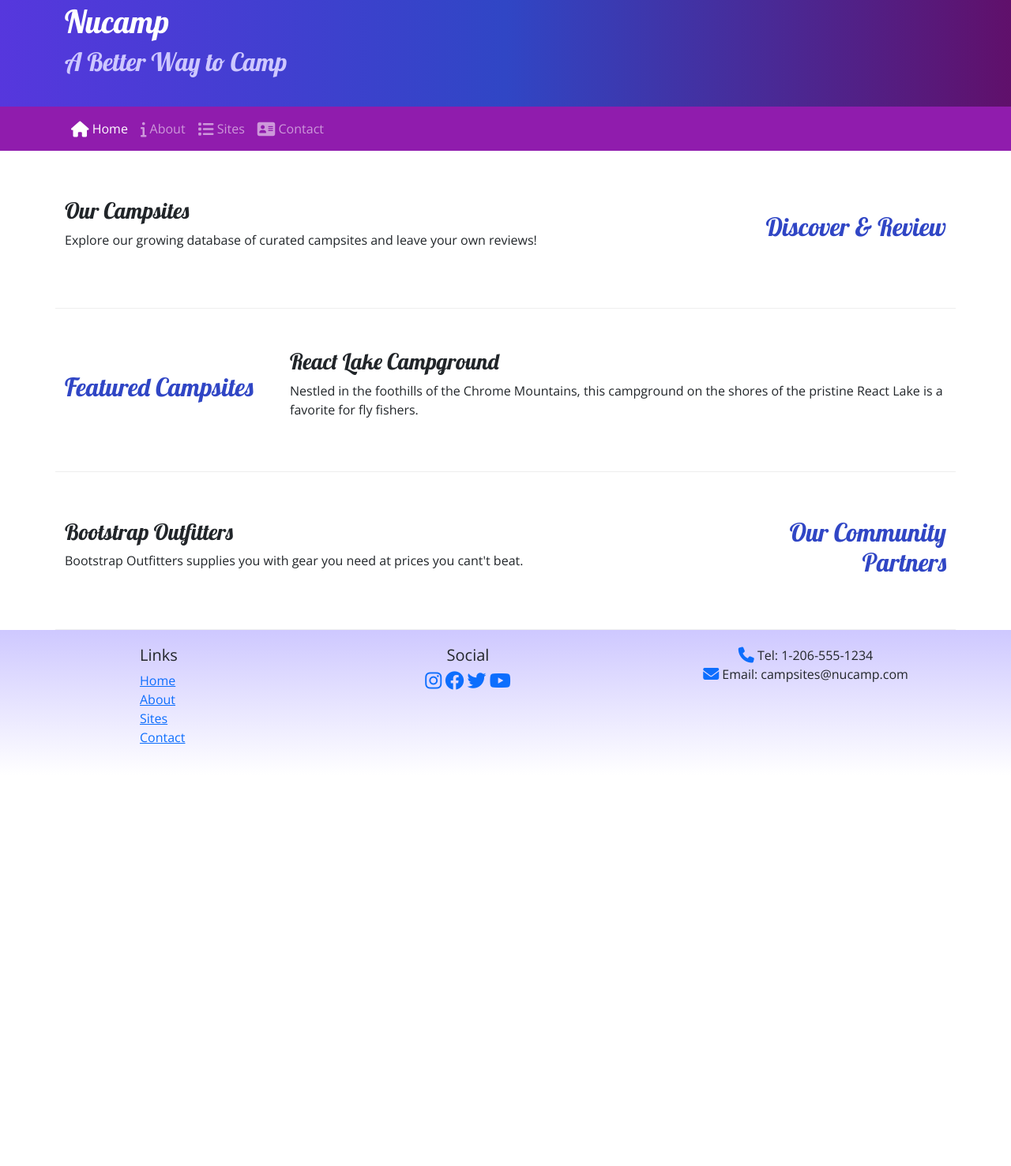
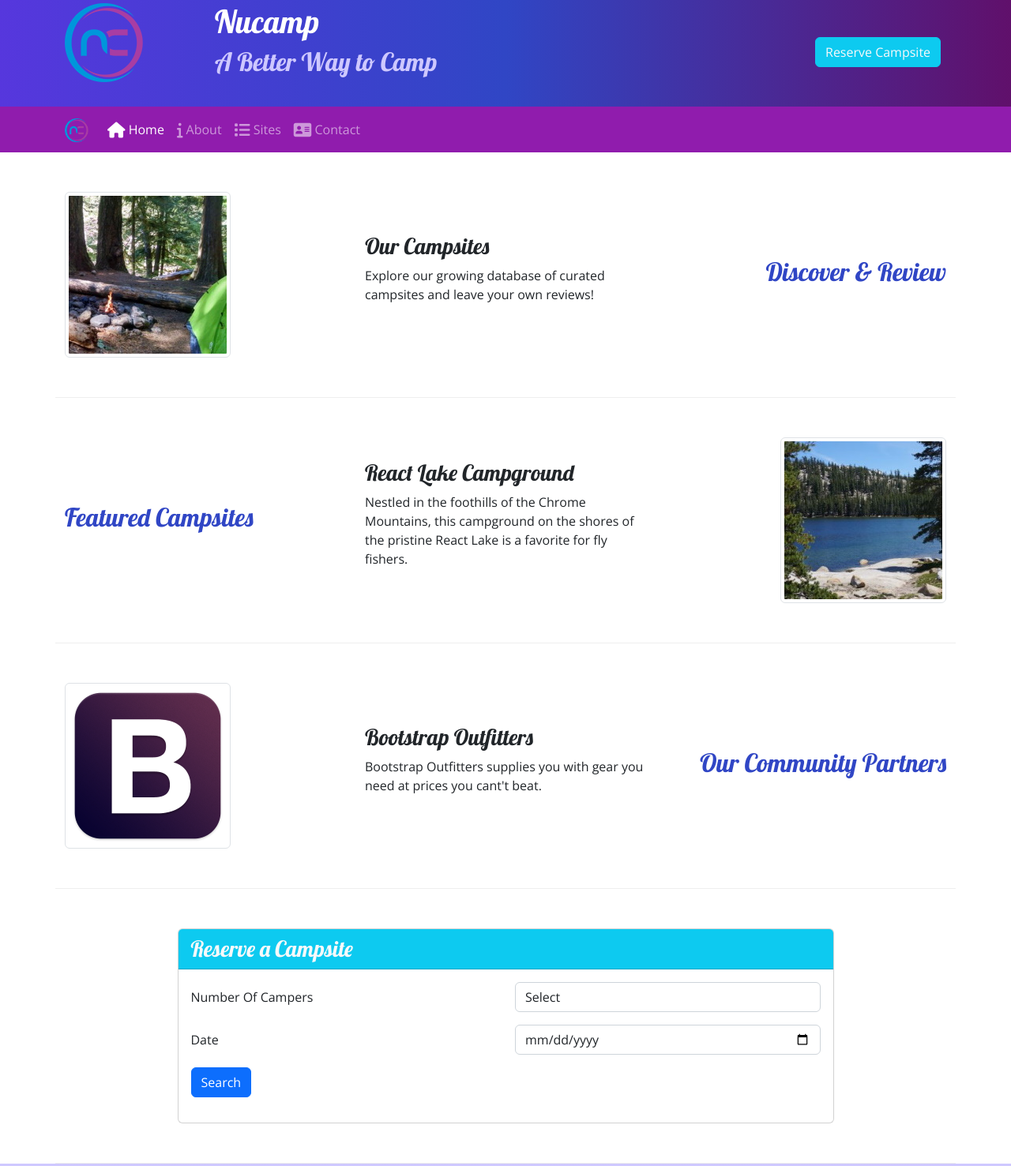
Before and after one commit to VictorZornek/Nucampsite, a plain HTML site: page index.html in a window 1280 px wide. Shown: the part 27-1504 px from the top of the page at 79% size. Before the commit the page ends 1009 px from the top, so only its background shows below. Drawn offline with nearby package versions, Linux system fonts and the light colour scheme.

Commit message:
Week 3 Workshop Assignment - Adição de formulário e imagens

```diff
--- a/index.html
+++ b/index.html
@@ -15,24 +15,32 @@
 
     <title>Nucamp: A Better Way To Camp</title>
 </head>
+
 <body>
     <!-- header -->
     <header>
         <div class="container">
             <div class="row">
+                <div class="col-4 col-sm-3 col-md-2 align-self-center">
+                    <img src="img/logo.png" class="img-fluid" >
+                </div>
                 <div class="col">
                     <h1>Nucamp</h1>
                     <h2>A Better Way to Camp</h2>
+                </div>
+                <div class="col-md-4 col-xl-2 col-xs mt-4 align-content-center">
+                    <button type="button" class="btn btn-info"><a class="text-light" style="text-decoration: none;"
+                            href="#reserveForm">Reserve Campsite</a></button>
                 </div>
             </div>
         </div>
     </header>
 
     <!-- navbar -->
-
     <nav class="navbar navbar-expand-sm navbar-dark sticky-top">
         <div class="container">
-            <button class="navbar-toggler ms-auto" type="button" data-bs-toggle="collapse" data-bs-target="#nucampNavbar">
+            <a class="navbar-brand" href="#"><img src="img/logo.png" height="30" width="30"></a>
+            <button class="navbar-toggler" type="button" data-bs-toggle="collapse" data-bs-target="#nucampNavbar">
                 <span class="navbar-toggler-icon"></span>
             </button>
             <div class="collapse navbar-collapse" id="nucampNavbar">
@@ -51,35 +59,92 @@
 
         <!-- discover section -->
         <section class="row row-content align-items-center">
-            <div class="col-sm-4 col-md-3 order-sm-last">
+            <div class="col sm-4 col md-3 align-content-center order-last">
                 <h2 class="text-sm-end">Discover & Review</h2>
             </div>
-            <div class="col">
+            <div class="col col-xs-12">
+                <img class="me-3 img-thumbnail" src="img/breadcrumb-trail-thumb.jpg" alt="breadcrumbTrail">
+            </div>
+            <div class="col col-xs-12 align-self-center">
                 <h3>Our Campsites</h3>
-                <p>Explore our growing database of curated campsites and leave your own reviews!</p>
+                <p class="d-none d-sm-block">
+                    Explore our growing database of curated campsites and leave your own
+                    reviews!
+                </p>
             </div>
         </section>
 
         <!-- feature section -->
         <section class="row row-content align-items-center">
-            <div class="col-sm-4 col-md-3">
+            <div class="col-xs-12 sm-4 col md-3 align-content-center">
                 <h2>Featured Campsites</h2>
             </div>
-            <div class="col">
+            <div class="col col-xs-12 align-self-center">
                 <h3>React Lake Campground</h3>
-                <p>Nestled in the foothills of the Chrome Mountains, this campground on the shores of the pristine React Lake is a favorite for fly fishers.</p>
+                <p class="d-none d-sm-block">
+                    Nestled in the foothills of the Chrome Mountains, this campground on the shores of the pristine React Lake is a favorite for fly fishers.
+                </p>
+            </div>
+            <div class="col col-xs-12">
+                <img class="float-end img-thumbnail" src="img/react-lake-thumb.jpg" alt="breadcrumbTrail">
             </div>
         </section>
 
         <!-- partner section -->
         <section class="row row-content align-items-center">
-            <div class="col-sm-4 col-md-3 order-sm-last">
+            <div class="col sm-4 col md-3 align-content-center order-last">
                 <h2 class="text-sm-end">Our Community Partners</h2>
             </div>
-            <div class="col">
+            <div class="col col-xs-12">
+                <img class="me-3 img-thumbnail" src="img/bootstrap-thumb.png" alt="Bootstrap Outfitters">
+            </div>
+            <div class="col col-xs-12 align-self-center">
                 <h3>Bootstrap Outfitters</h3>
-                <p>Bootstrap Outfitters supplies you with gear you need at prices you cant't beat.</p>
+                <p class="d-none d-sm-block">
+                    Bootstrap Outfitters supplies you with gear you need at prices you cant't beat.
+                </p>
             </div>
+
+        </section>
+
+        <section class="row row-content">
+            <div class="col-sm-9 mx-auto">
+                <div class="card">
+                    <h3 class="card-header bg-info text-light">Reserve a Campsite</h3>
+                    <div class="card-body ">
+                        <form id="reserveForm">
+                            <div class="row mb-3">
+                                <div class="col-sm-6 col-xs col-form-label">
+                                    <label for="numberofcampers">Number Of Campers</label>
+                                </div>
+                                <div class="col-sm-6 col-xs">
+                                    <select name="numberofcampers" class="form-control" id="numberofcampers">
+                                        <option value="select">Select</option>
+                                        <option value="1">1</option>
+                                        <option value="2">2</option>
+                                        <option value="3">3</option>
+                                        <option value="4">4</option>
+                                        <option value="5">5</option>
+                                        <option value="6">6</option>
+                                    </select>
+                                </div>
+                            </div>
+                            <div class="row mb-3">
+                                <div class="col-sm-6 col-form-label">
+                                    <label for="date">Date</label>
+                                </div>
+                                <div class="col-sm-6 ">
+                                    <input type="date" class="form-control" id="date" name="date" placeholder="mm/dd/yyyy">
+                                </div>
+                            </div>
+                            <div class="row mb-3">
+                                <div class="col">
+                                    <button class="btn btn-primary" type="submit">Search</button>
+                                </div>
+                            </div>
+                        </form>
+                    </div>
+                </div>
         </section>
 
     </main>
@@ -91,10 +156,10 @@
                 <div class="col-4 col-sm-2 offset-1">
                     <h5>Links</h5>
                     <ul class="list-unstyled">
-                        <li><a href="#">Home</a></li>
-                        <li><a href="#">About</a></li>
+                        <li><a href="index.html">Home</a></li>
+                        <li><a href="aboutus.html">About</a></li>
                         <li><a href="#">Sites</a></li>
-                        <li><a href="#">Contact</a></li>
+                        <li><a href="contactus.html">Contact</a></li>
                     </ul>
                 </div>
                 <div class="col-6 col-sm-5 text-center">
```
Also changed, not shown: aboutus.html (+4 -0 lines), contactus.html (+4 -0 lines), img/bootstrap-thumb.png (added), img/breadcrumb-trail-thumb.jpg (added), img/breadcrumb-trail.jpg (added), img/chrome-river-thumb.jpg (added), img/chrome-river.jpg (added), img/logo.png (added), img/react-lake-thumb.jpg (added), img/react-lake.jpg (added), 1 other file.
